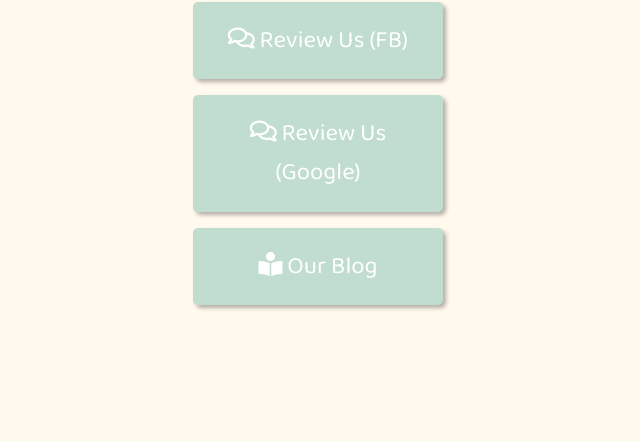
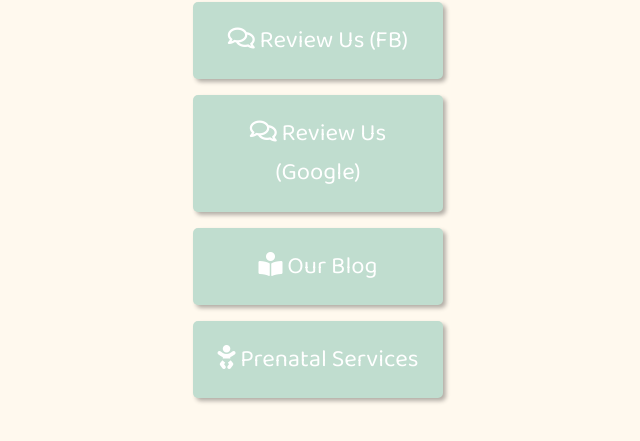
Before and after one commit to sukyee88/instgram_landing_page, a plain HTML site: page index.html in a window 1280 px wide. Shown: the part 343-784 px from the top of the page, without its empty margins (322-962 px from the left). Drawn offline with Linux system fonts and the light colour scheme.

Commit message:
add prenatal service

```diff
--- a/index.html
+++ b/index.html
@@ -44,6 +44,12 @@
                                 Our Blog
                             </a>
                         </div>
+                        <div class="site">
+                            <a class="btn btn-lg btn-primary btn-block" target="_blank" href="https://bambino.sg/pages/bambino-baby-planner-sg" role="button">
+                                <i class="fas fa-baby" aria-hidden="true"></i>
+                                Prenatal Services
+                            </a>
+                        </div>
         </div>
     </body>
 </html>
```
